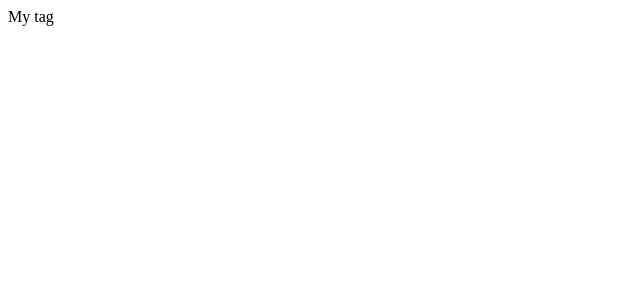
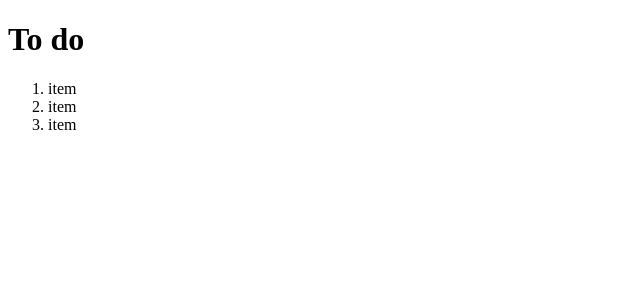
Before and after one commit to WebHeroSchool/reactSouslik, a React (Create React App) app in the folder todo/: page / in a window 1280 px wide. Shown: the top 300 px of the page, without its empty margins (0-640 px from the left). Built offline with nearby package versions, Linux system fonts and the light colour scheme.

Commit message:
added reactComponent

```diff
--- a/todo/src/App.js
+++ b/todo/src/App.js
@@ -1,6 +1,17 @@
 import React from 'react';
 import ReactDOM from 'react-dom';
 
-const myTag = ( <div>My tag</div> )
+// reactComponent
+const ItemList = () => ( <ol>
+  <li>item</li>
+  <li>item</li>
+  <li>item</li>
+</ol>);
 
-export { myTag };
+// added reactComposition
+const App = () => ( <div>
+  <h1>To do</h1>
+  <ItemList />
+</div> );
+
+export default App;
--- a/todo/src/index.js
+++ b/todo/src/index.js
@@ -1,6 +1,6 @@
 import React from 'react';
 import ReactDOM from 'react-dom';
 
-import { myTag } from './App';
+import App from './App';
 
-ReactDOM.render(myTag, document.getElementById('root'));
+ReactDOM.render( <App />, document.getElementById('root'));
```
